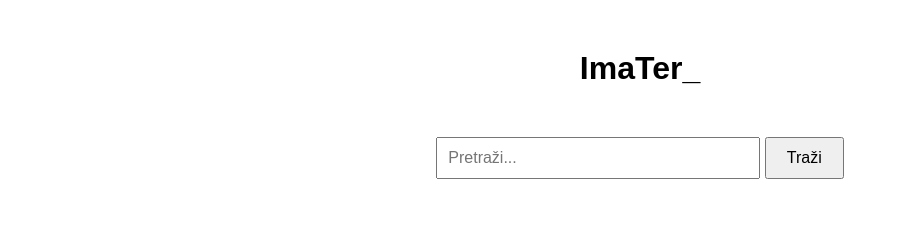
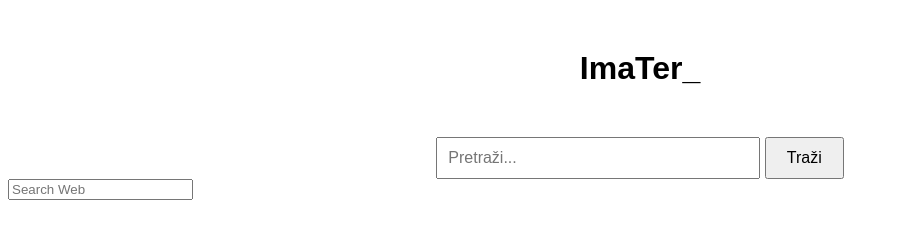
Before and after one commit to angry65cro/ImaTer_, a plain HTML site: page index.html in a window 1280 px wide. Shown: the whole page, without its empty margins (0-899 px from the left). Drawn offline with Linux system fonts and the light colour scheme.

Commit message:
Update index.html

```diff
--- a/index.html
+++ b/index.html
@@ -12,9 +12,7 @@
     <button id="search-button">Traži</button>
   </div>
 
-  <div id="search-results">
-    <!-- Ovdje će se prikazati rezultati pretrage -->
-  </div>
+ <input class="search-form__query ng-pristine ng-untouched ng-valid ng-empty" type="text" placeholder="Search Web" ng-change="getSuggestions()" ng-keydown="switchSugg($event)" ng-model="inputValue" ng-model-options="{debounce: 300}">
 
   <script src="script.js"></script>
 </body>
```
